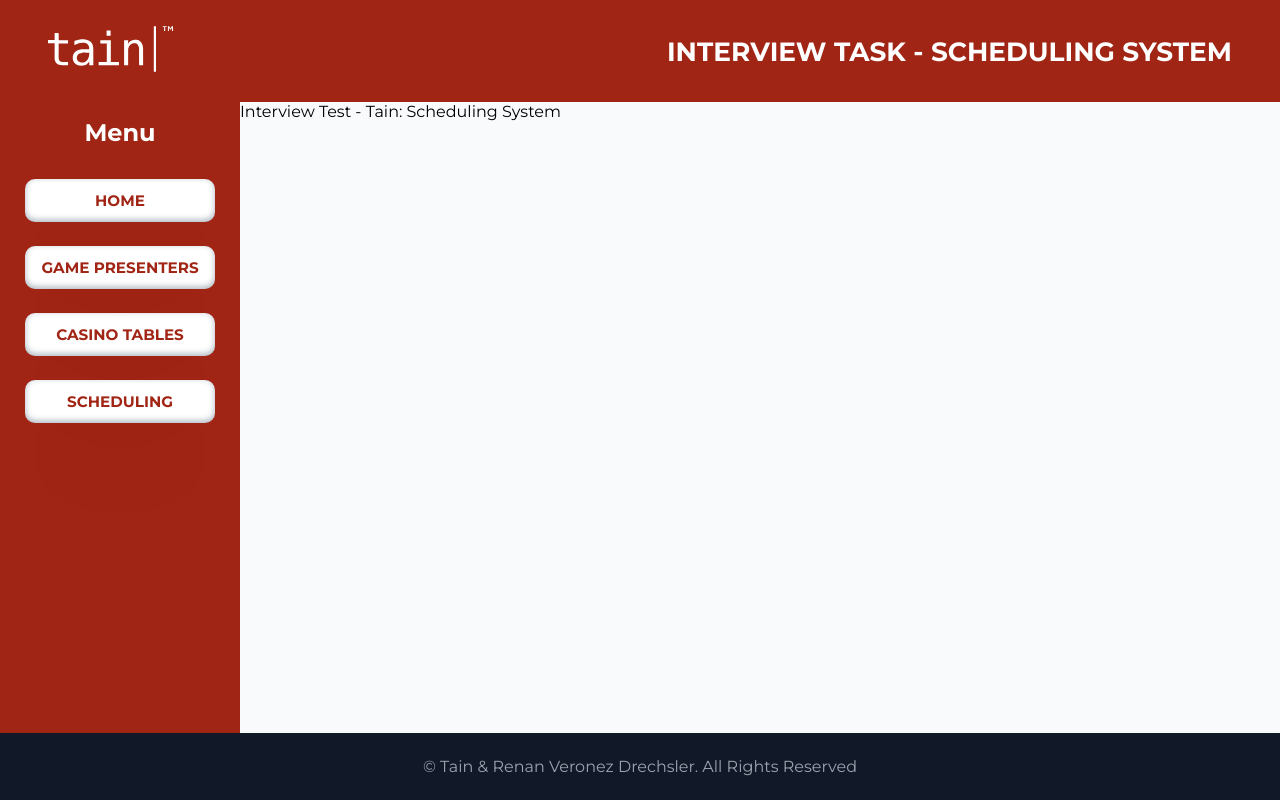
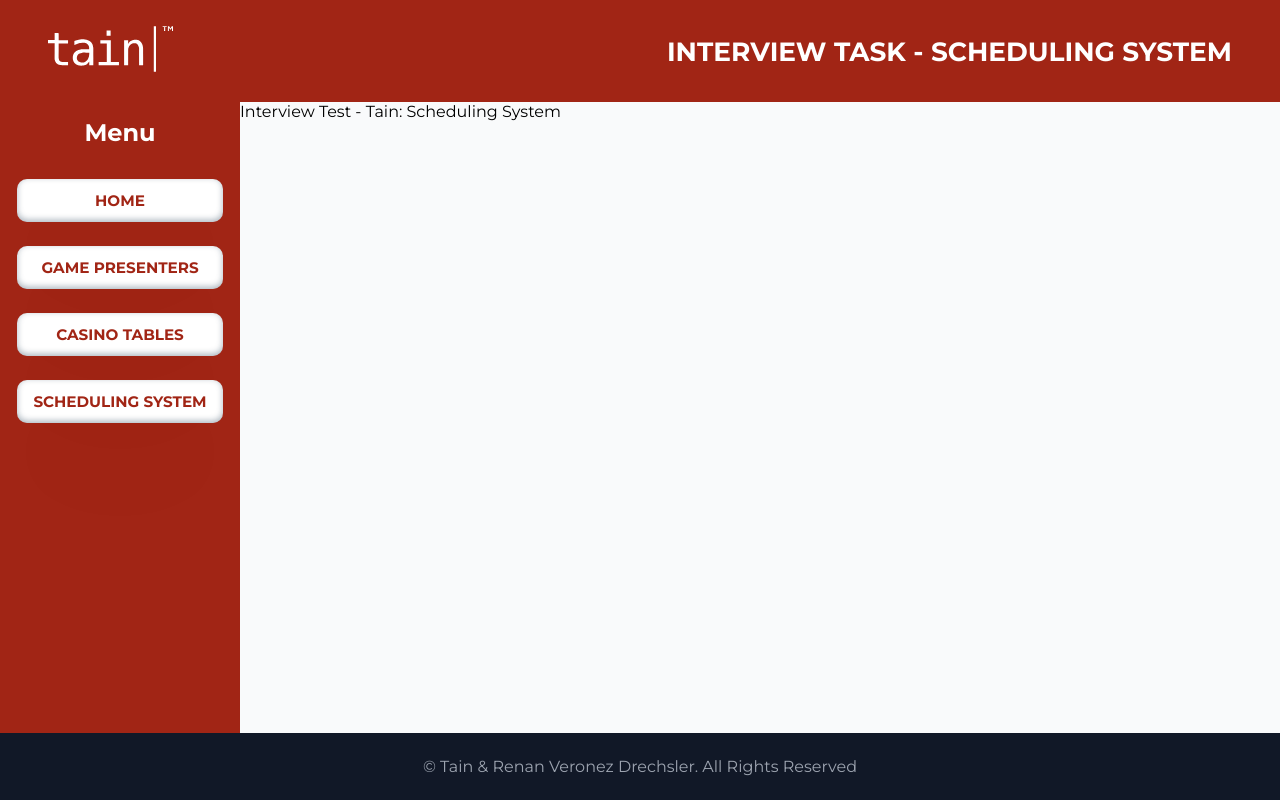
Before and after one commit to renanvzd/scheduling-system-tain-test, a Next.js app: page / in a window 1280 px wide. Built offline with nearby package versions, Linux system fonts and the light colour scheme.

Commit message:
feat: Create Scheduling System Section

```diff
--- /dev/null
+++ b/src/components/Scheduling/styles.ts
@@ -0,0 +1,6 @@
+import styled from 'styled-components';
+
+export const Container = styled.main`
+  display: flex;
+  margin: auto;
+`;
--- a/src/components/Sidebar/index.tsx
+++ b/src/components/Sidebar/index.tsx
@@ -19,8 +19,8 @@
           <Link href="/casino-tables" rel="noreferrer">
             <button>Casino Tables</button>
           </Link>
-          <Link href="/scheduling" rel="noreferrer">
-            <button>Scheduling</button>
+          <Link href="/scheduling-system" rel="noreferrer">
+            <button>Scheduling System</button>
           </Link>
         </div>
       </div>
```
Also changed, not shown: src/components/Scheduling/index.tsx (added, +9 -0 lines), src/pages/scheduling-system.tsx (added, +15 -0 lines), src/pages/scheduling.tsx (deleted, +0 -13 lines).
